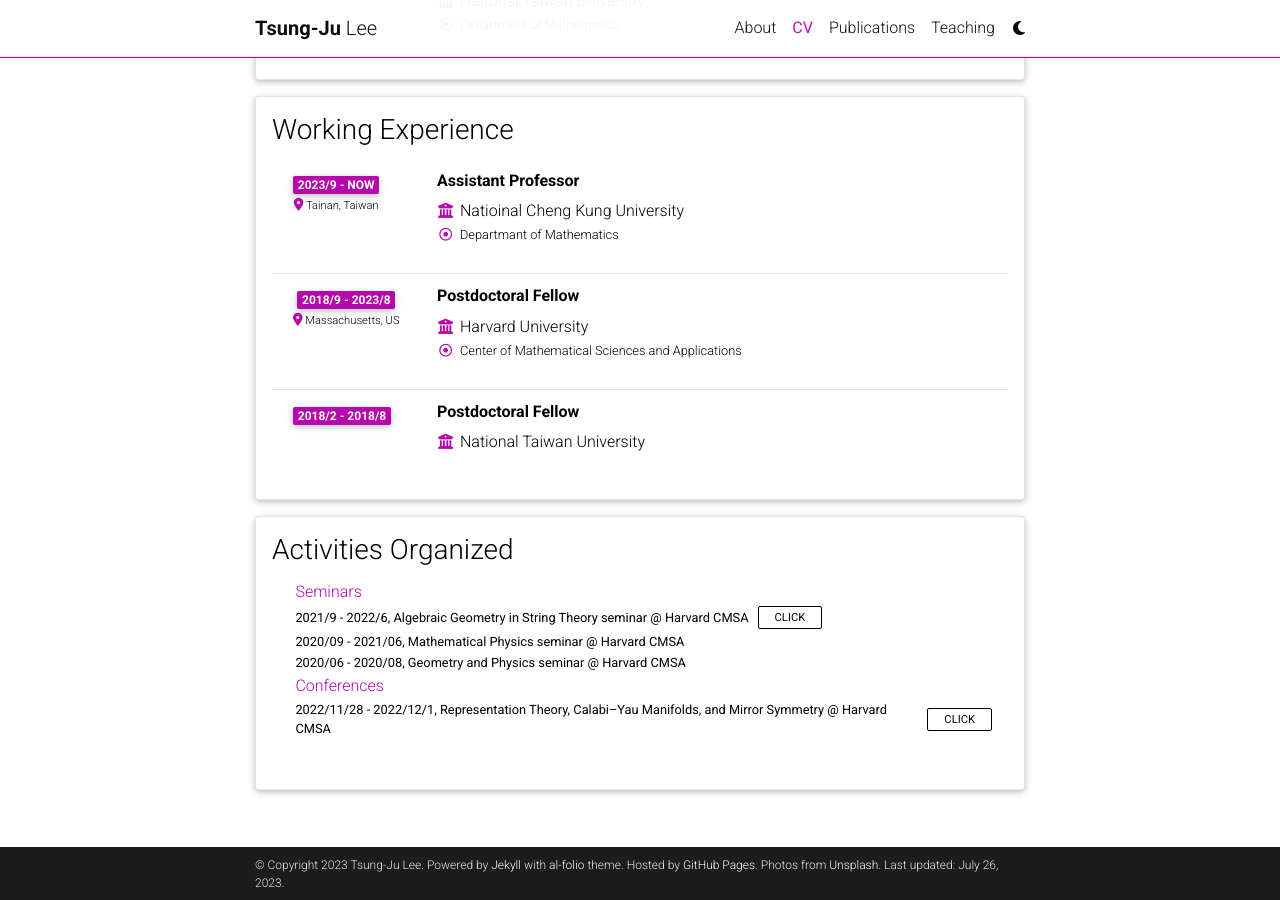
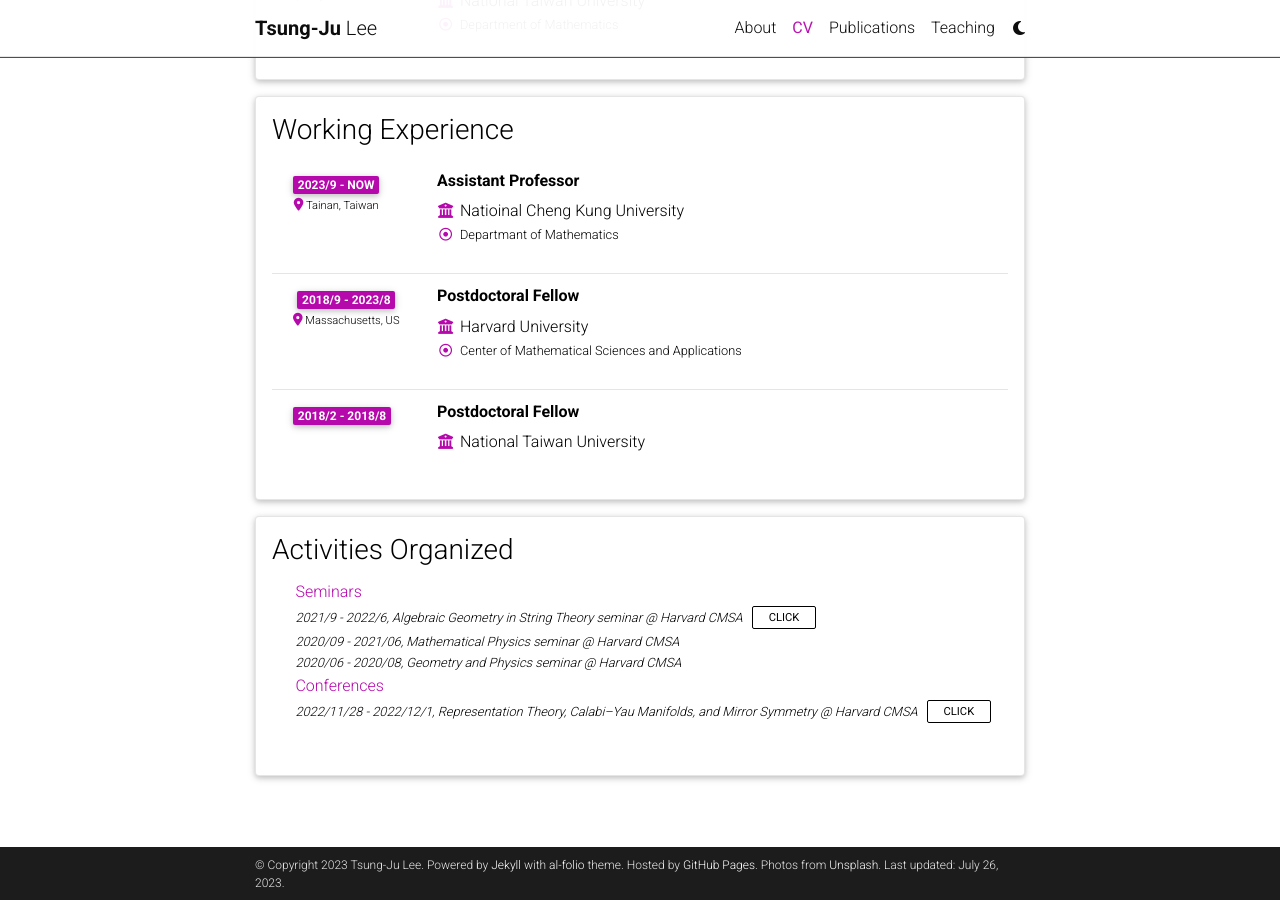
Before and after one commit to yusd24/yusd24.github.io-, a Jekyll site: the page built from _pages/cv.md, in a window 1280 px wide and 900 px high, scrolled down 863 px. Built offline with Jekyll 4.4.1, drawn with Linux system fonts in a browser that asks for light colours; comment, search, counter and statistics services are not loaded; a style sheet for code colours, icons or effects is not loaded.

Commit message:
Update list.html

```diff
--- a/_includes/cv/list.html
+++ b/_includes/cv/list.html
@@ -18,17 +18,15 @@
         {% for item in content.items %}
         <tr>
           <td></td>
-          <td class="list-group-name"><b>{{ item.name }}</b></td>
+          {% if item.time %}
+          <td class="list-group-time">{{ item.time }}</td>
+          {% endif %}
+          {% if item.school %}
+          <td class="list-group-school">{{ item.school }}</td>
+          {% endif %}
+          <td class="list-group-name"><i>{{ item.name }}</i></td>
           {% if item.level %}
           <td class="list-group-level">{{ item.level }}</td>
-          {% endif %}
-          {% if item.school %}
-          <td class="list-group-school">{{ item.school }}
-          {% endif %}
-          {% if item.time %}
-          <br><span class="list-group-time">{{ item.time }}</span></td>
-          {% else %}
-          </td>
           {% endif %}
           {% if item.link %}
           <td class="list-group-link"><a href="{{ item.link }}" target="_blank" class="btncv z-depth-0">{% if item.linkname %}{{ item.linkname }}{% else %}DOC{% endif %}</a></td>
```
